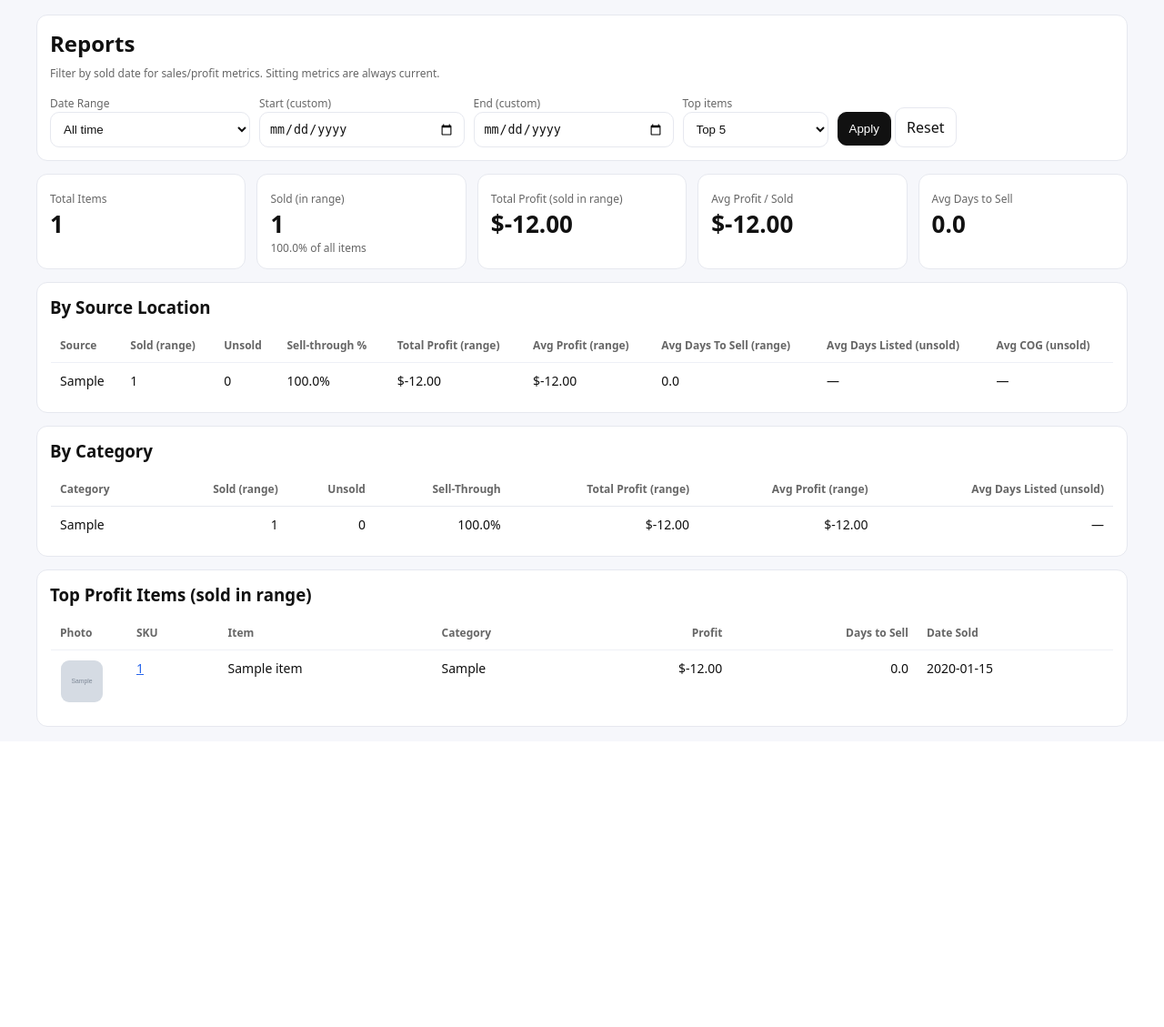
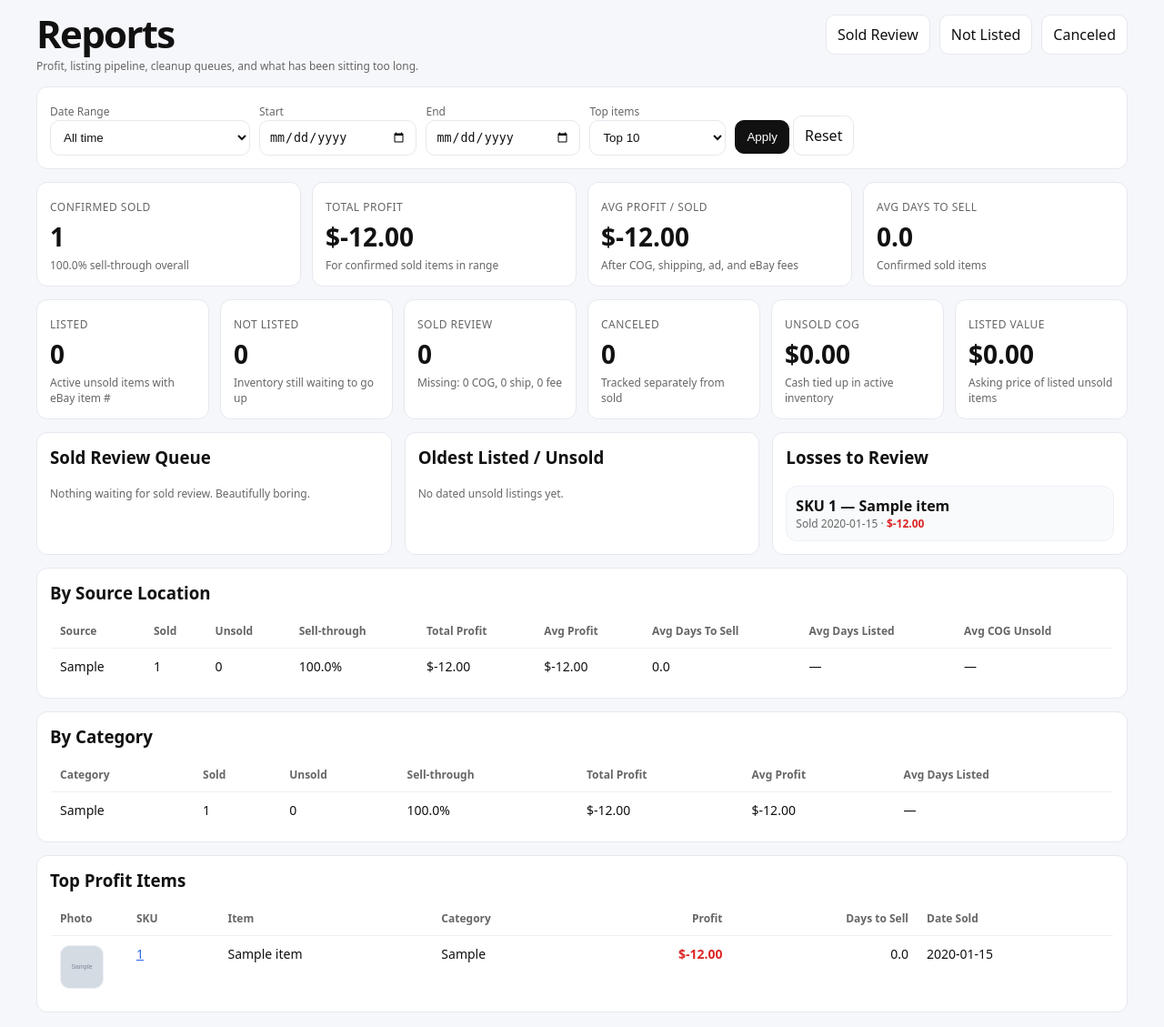
Before and after one commit to xyciasav/ebay-tracker, a Flask app: page /reports in a window 1280 px wide. Shown: the part 73-1202 px from the top of the page at 91% size. Before the commit the page ends 872 px from the top, so only its background shows below. Run offline with Flask 3, Linux system fonts and the light colour scheme; tables that the repository leaves empty hold one stand-in row (values such as "Sample post"); grey boxes marked "Sample" are stand-in pictures; parts of the project's set-up code (start-up, migrations or seed data) failed here and were passed over.

Commit message:
Refresh reporting dashboard

```diff
--- a/app.py
+++ b/app.py
@@ -1258,6 +1258,8 @@ def create_app():
         range_key = (request.args.get("range") or "all").strip().lower()
         start_s = (request.args.get("start") or "").strip()
         end_s = (request.args.get("end") or "").strip()
+        top_n = parse_int(request.args.get("top")) or 10
+        top_n = max(5, min(top_n, 25))
 
         today = datetime.utcnow().date()
 
@@ -1319,8 +1321,33 @@ def create_app():
         category_col = func.coalesce(Item.category, "Uncategorized")
         source_col = func.coalesce(Item.source_location, "Unknown")
         confirmed_sold_expr = (Item.sold.is_(True)) & (Item.sold_confirmed.is_(True)) & (Item.canceled.is_(False))
+        active_unsold_expr = (Item.sold.is_(False)) & (Item.canceled.is_(False))
+        listed_expr = (Item.ebay_item_number.isnot(None)) & (Item.ebay_item_number != "")
 
         total_items = Item.query.count()
+        listed_items = Item.query.filter(active_unsold_expr, listed_expr).count()
+        not_listed_items = Item.query.filter(active_unsold_expr).filter(~listed_expr).count()
+        sold_review_items = Item.query.filter(_sold_review_expr()).count()
+        canceled_items = Item.query.filter(Item.canceled.is_(True)).count()
+
+        unsold_inventory_cost = float(
+            db.session.query(func.coalesce(func.sum(Item.cog), 0.0))
+            .filter(active_unsold_expr)
+            .scalar() or 0.0
+        )
+        unsold_listed_value = float(
+            db.session.query(func.coalesce(func.sum(Item.sale_price), 0.0))
+            .filter(active_unsold_expr, listed_expr)
+            .scalar() or 0.0
+        )
+
+        missing_sold_review = {
+            "buyer_paid": Item.query.filter(_sold_review_expr(), Item.buyer_paid_amount.is_(None)).count(),
+            "cog": Item.query.filter(_sold_review_expr(), Item.cog.is_(None)).count(),
+            "shipping": Item.query.filter(_sold_review_expr(), Item.shipping.is_(None)).count(),
+            "ad_fee": Item.query.filter(_sold_review_expr(), Item.ad_fee.is_(None)).count(),
+            "ebay_fee": Item.query.filter(_sold_review_expr(), Item.ebay_fee.is_(None)).count(),
+        }
 
         sold_items_q = Item.query.filter(confirmed_sold_expr)
         if sold_date_filters:
@@ -1538,7 +1565,7 @@ def create_app():
         if sold_date_filters:
             top_q = top_q.filter(*sold_date_filters)
 
-        top_rows = top_q.order_by(profit_expr.desc()).limit(15).all()
+        top_rows = top_q.order_by(profit_expr.desc()).limit(top_n).all()
 
         top_profit = []
         for r in top_rows:
@@ -1577,13 +1604,89 @@ def create_app():
             for tp in top_profit:
                 tp["thumb_url"] = ""
 
+        sold_review_rows = (
+            Item.query
+            .filter(_sold_review_expr())
+            .order_by(Item.date_sold.desc(), Item.sku.desc())
+            .limit(12)
+            .all()
+        )
+        sold_review_attention = []
+        for item in sold_review_rows:
+            missing = []
+            if item.buyer_paid_amount is None:
+                missing.append("Buyer paid")
+            if item.cog is None:
+                missing.append("COG")
+            if item.shipping is None:
+                missing.append("Shipping")
+            if item.ad_fee is None:
+                missing.append("Ad fee")
+            if item.ebay_fee is None:
+                missing.append("eBay fee")
+            sold_review_attention.append({
+                "sku": item.sku,
+                "item_name": item.item_name,
+                "date_sold": item.date_sold.isoformat() if item.date_sold else "",
+                "missing": missing,
+                "profit": float(item.profit or 0.0),
+            })
+
+        aged_unsold_rows = (
+            Item.query
+            .filter(active_unsold_expr, Item.date_listed.isnot(None))
+            .order_by(Item.date_listed.asc(), Item.sku.desc())
+            .limit(12)
+            .all()
+        )
+        aged_unsold = []
+        for item in aged_unsold_rows:
+            days_listed = (today - item.date_listed).days if item.date_listed else None
+            aged_unsold.append({
+                "sku": item.sku,
+                "item_name": item.item_name,
+                "date_listed": item.date_listed.isoformat() if item.date_listed else "",
+                "days_listed": days_listed,
+                "sale_price": float(item.sale_price or 0.0),
+                "listed": bool(item.ebay_item_number),
+            })
+
+        negative_q = (
+            db.session.query(
+                Item.sku,
+                Item.item_name,
+                profit_expr.label("profit"),
+                Item.date_sold.label("date_sold"),
+            )
+            .filter(confirmed_sold_expr)
+            .filter(profit_expr < 0)
+        )
+        if sold_date_filters:
+            negative_q = negative_q.filter(*sold_date_filters)
+        negative_profit = [
+            {
+                "sku": r.sku,
+                "item_name": r.item_name,
+                "profit": float(r.profit or 0.0),
+                "date_sold": r.date_sold.isoformat() if r.date_sold else "",
+            }
+            for r in negative_q.order_by(profit_expr.asc()).limit(12).all()
+        ]
+
         kpis = {
             "total_items": total_items,
+            "listed_items": listed_items,
+            "not_listed_items": not_listed_items,
+            "sold_review_items": sold_review_items,
+            "canceled_items": canceled_items,
             "sold_items": sold_items,
             "sold_rate_pct": sold_rate_pct,
             "total_profit": float(total_profit),
             "avg_profit_per_sold": float(avg_profit_per_sold),
             "avg_days_to_sell": float(avg_days_to_sell),
+            "unsold_inventory_cost": unsold_inventory_cost,
+            "unsold_listed_value": unsold_listed_value,
+            "missing_sold_review": missing_sold_review,
         }
 
         return render_template(
@@ -1592,9 +1695,13 @@ def create_app():
             by_category=by_category,
             by_source=by_source,
             top_profit=top_profit,
+            sold_review_attention=sold_review_attention,
+            aged_unsold=aged_unsold,
+            negative_profit=negative_profit,
             range_key=range_key,
             start=start_date.isoformat() if start_date else "",
             end=end_date.isoformat() if end_date else "",
+            top_n=top_n,
         )
 
     @app.route("/item/new", methods=["GET", "POST"])
--- a/templates/reports.html
+++ b/templates/reports.html
@@ -3,22 +3,44 @@
 
 {% block content %}
 <style>
+  .report-grid{ display:grid; grid-template-columns: repeat(auto-fit, minmax(190px, 1fr)); gap:12px; margin-bottom:14px; }
+  .metric-card label{ color:var(--muted); font-size:12px; text-transform:uppercase; letter-spacing:.04em; }
+  .metric-card strong{ display:block; font-size:28px; margin-top:4px; }
+  .metric-card .small{ margin-top:4px; }
+  .attention-grid{ display:grid; grid-template-columns: repeat(auto-fit, minmax(280px, 1fr)); gap:14px; margin-bottom:14px; }
+  .report-list{ display:flex; flex-direction:column; gap:10px; }
+  .report-list-item{ border:1px solid var(--border2); border-radius:12px; padding:10px; background:var(--soft); }
+  .report-list-item a{ color:var(--text); text-decoration:none; font-weight:700; }
+  .report-list-item a:hover{ text-decoration:underline; }
+  .missing-tags{ display:flex; gap:6px; flex-wrap:wrap; margin-top:6px; }
+  .missing-tags span{ border:1px solid var(--border); border-radius:999px; padding:3px 7px; font-size:12px; color:var(--warning); background:var(--pillBg); }
   .thumb{
-    width: 46px;
-    height: 46px;
-    border-radius: 10px;
-    object-fit: cover;
-    border: 1px solid rgba(255,255,255,0.12);
-    background: rgba(255,255,255,0.03);
+    width:46px;
+    height:46px;
+    border-radius:10px;
+    object-fit:cover;
+    border:1px solid var(--border2);
+    background:var(--soft);
     display:block;
   }
+  .money-negative{ color:var(--danger); font-weight:700; }
+  .money-positive{ color:var(--success); font-weight:700; }
 </style>
 
+<div class="page-hero">
+  <div>
+    <h1>Reports</h1>
+    <div class="small">Profit, listing pipeline, cleanup queues, and what has been sitting too long.</div>
+  </div>
+  <div class="toolbar">
+    <a class="btn secondary" href="{{ url_for('index', status='sold_review') }}">Sold Review</a>
+    <a class="btn secondary" href="{{ url_for('index', status='not_listed') }}">Not Listed</a>
+    <a class="btn secondary" href="{{ url_for('index', status='canceled') }}">Canceled</a>
+  </div>
+</div>
+
 <div class="card" style="margin-bottom:14px;">
-  <h2 style="margin:0 0 8px 0;">Reports</h2>
-  <div class="small">Filter by sold date for sales/profit metrics. Sitting metrics are always current.</div>
-
-  <form method="get" style="display:flex; flex-wrap:wrap; gap:10px; align-items:end; margin-top:12px;">
+  <form method="get" style="display:flex; flex-wrap:wrap; gap:10px; align-items:end;">
     <div style="min-width:220px;">
       <label>Date Range</label>
       <select name="range">
@@ -33,22 +55,23 @@
       </select>
     </div>
 
-    <div style="min-width:180px;">
-      <label>Start (custom)</label>
+    <div style="min-width:170px;">
+      <label>Start</label>
       <input type="date" name="start" value="{{ start }}">
     </div>
 
-    <div style="min-width:180px;">
-      <label>End (custom)</label>
+    <div style="min-width:170px;">
+      <label>End</label>
       <input type="date" name="end" value="{{ end }}">
     </div>
 
-    <!-- ✅ Put Top items INSIDE the form so it submits -->
-    <div style="min-width:160px;">
+    <div style="min-width:150px;">
       <label>Top items</label>
       <select name="top">
-        <option value="5"  {% if top_n == 5 %}selected{% endif %}>Top 5</option>
+        <option value="5" {% if top_n == 5 %}selected{% endif %}>Top 5</option>
         <option value="10" {% if top_n == 10 %}selected{% endif %}>Top 10</option>
+        <option value="15" {% if top_n == 15 %}selected{% endif %}>Top 15</option>
+        <option value="25" {% if top_n == 25 %}selected{% endif %}>Top 25</option>
       </select>
     </div>
 
@@ -59,50 +82,134 @@
   </form>
 </div>
 
-<div style="display:grid; grid-template-columns: repeat(auto-fit, minmax(220px, 1fr)); gap:12px; margin-bottom:14px;">
-  <div class="card">
-    <label>Total Items</label>
-    <div style="font-size:26px; font-weight:700;">{{ kpis.total_items }}</div>
+<div class="report-grid">
+  <div class="card metric-card">
+    <label>Confirmed Sold</label>
+    <strong>{{ kpis.sold_items }}</strong>
+    <div class="small">{{ "%.1f"|format(kpis.sold_rate_pct) }}% sell-through overall</div>
+  </div>
+  <div class="card metric-card">
+    <label>Total Profit</label>
+    <strong>${{ "%.2f"|format(kpis.total_profit) }}</strong>
+    <div class="small">For confirmed sold items in range</div>
+  </div>
+  <div class="card metric-card">
+    <label>Avg Profit / Sold</label>
+    <strong>${{ "%.2f"|format(kpis.avg_profit_per_sold) }}</strong>
+    <div class="small">After COG, shipping, ad, and eBay fees</div>
+  </div>
+  <div class="card metric-card">
+    <label>Avg Days to Sell</label>
+    <strong>{{ "%.1f"|format(kpis.avg_days_to_sell) }}</strong>
+    <div class="small">Confirmed sold items</div>
+  </div>
 </div>
 
-  <div class="card">
-    <label>Sold (in range)</label>
-    <div style="font-size:26px; font-weight:700;">{{ kpis.sold_items }}</div>
-    <div class="small">{{ "%.1f"|format(kpis.sold_rate_pct) }}% of all items</div>
+<div class="report-grid">
+  <div class="card metric-card">
+    <label>Listed</label>
+    <strong>{{ kpis.listed_items }}</strong>
+    <div class="small">Active unsold items with eBay item #</div>
+  </div>
+  <div class="card metric-card">
+    <label>Not Listed</label>
+    <strong>{{ kpis.not_listed_items }}</strong>
+    <div class="small">Inventory still waiting to go up</div>
+  </div>
+  <div class="card metric-card">
+    <label>Sold Review</label>
+    <strong>{{ kpis.sold_review_items }}</strong>
+    <div class="small">
+      Missing:
+      {{ kpis.missing_sold_review.cog }} COG,
+      {{ kpis.missing_sold_review.shipping }} ship,
+      {{ kpis.missing_sold_review.ebay_fee }} fee
+    </div>
+  </div>
+  <div class="card metric-card">
+    <label>Canceled</label>
+    <strong>{{ kpis.canceled_items }}</strong>
+    <div class="small">Tracked separately from sold</div>
+  </div>
+  <div class="card metric-card">
+    <label>Unsold COG</label>
+    <strong>${{ "%.2f"|format(kpis.unsold_inventory_cost) }}</strong>
+    <div class="small">Cash tied up in active inventory</div>
+  </div>
+  <div class="card metric-card">
+    <label>Listed Value</label>
+    <strong>${{ "%.2f"|format(kpis.unsold_listed_value) }}</strong>
+    <div class="small">Asking price of listed unsold items</div>
+  </div>
 </div>
 
-  <div class="card">
-    <label>Total Profit (sold in range)</label>
-    <div style="font-size:26px; font-weight:700;">${{ "%.2f"|format(kpis.total_profit) }}</div>
+<div class="attention-grid">
+  <section class="card">
+    <h3 style="margin-top:0;">Sold Review Queue</h3>
+    <div class="report-list">
+      {% for r in sold_review_attention %}
+        <div class="report-list-item">
+          <a href="{{ url_for('item_detail', sku=r.sku, return_to=request.full_path) }}">SKU {{ r.sku }} — {{ r.item_name }}</a>
+          <div class="small">Sold {{ r.date_sold or "date unknown" }} · current profit ${{ "%.2f"|format(r.profit) }}</div>
+          {% if r.missing %}
+            <div class="missing-tags">
+              {% for m in r.missing %}<span>{{ m }}</span>{% endfor %}
             </div>
+          {% endif %}
+        </div>
+      {% else %}
+        <div class="small">Nothing waiting for sold review. Beautifully boring.</div>
+      {% endfor %}
+    </div>
+  </section>
 
-  <div class="card">
-    <label>Avg Profit / Sold</label>
-    <div style="font-size:26px; font-weight:700;">${{ "%.2f"|format(kpis.avg_profit_per_sold) }}</div>
+  <section class="card">
+    <h3 style="margin-top:0;">Oldest Listed / Unsold</h3>
+    <div class="report-list">
+      {% for r in aged_unsold %}
+        <div class="report-list-item">
+          <a href="{{ url_for('item_detail', sku=r.sku, return_to=request.full_path) }}">SKU {{ r.sku }} — {{ r.item_name }}</a>
+          <div class="small">
+            {{ r.days_listed }} days listed · ${{ "%.2f"|format(r.sale_price) }}
+            · {% if r.listed %}Listed{% else %}Not listed{% endif %}
           </div>
+        </div>
+      {% else %}
+        <div class="small">No dated unsold listings yet.</div>
+      {% endfor %}
+    </div>
+  </section>
 
-  <div class="card">
-    <label>Avg Days to Sell</label>
-    <div style="font-size:26px; font-weight:700;">{{ "%.1f"|format(kpis.avg_days_to_sell) }}</div>
+  <section class="card">
+    <h3 style="margin-top:0;">Losses to Review</h3>
+    <div class="report-list">
+      {% for r in negative_profit %}
+        <div class="report-list-item">
+          <a href="{{ url_for('item_detail', sku=r.sku, return_to=request.full_path) }}">SKU {{ r.sku }} — {{ r.item_name }}</a>
+          <div class="small">Sold {{ r.date_sold or "date unknown" }} · <span class="money-negative">${{ "%.2f"|format(r.profit) }}</span></div>
         </div>
+      {% else %}
+        <div class="small">No negative-profit confirmed sales in this range.</div>
+      {% endfor %}
+    </div>
+  </section>
 </div>
 
 <div class="card" style="margin-bottom:14px;">
   <h3 style="margin:0 0 10px 0;">By Source Location</h3>
-
   <div style="overflow:auto;">
     <table class="table" style="margin-bottom:0;">
       <thead>
         <tr>
           <th>Source</th>
-          <th>Sold (range)</th>
+          <th>Sold</th>
           <th>Unsold</th>
-          <th>Sell-through %</th>
-          <th>Total Profit (range)</th>
-          <th>Avg Profit (range)</th>
-          <th>Avg Days To Sell (range)</th>
-          <th>Avg Days Listed (unsold)</th>
-          <th>Avg COG (unsold)</th>
+          <th>Sell-through</th>
+          <th>Total Profit</th>
+          <th>Avg Profit</th>
+          <th>Avg Days To Sell</th>
+          <th>Avg Days Listed</th>
+          <th>Avg COG Unsold</th>
         </tr>
       </thead>
       <tbody>
@@ -114,27 +221,9 @@
             <td>{{ "%.1f"|format(r.sold_rate_pct) }}%</td>
             <td>${{ "%.2f"|format(r.total_profit) }}</td>
             <td>${{ "%.2f"|format(r.avg_profit) }}</td>
-          <td>
-            {% if r.avg_days_to_sell is not none %}
-              {{ "%.1f"|format(r.avg_days_to_sell) }}
-            {% else %}
-              —
-            {% endif %}
-          </td>
-          <td>
-            {% if r.avg_days_listed_unsold is not none %}
-              {{ "%.1f"|format(r.avg_days_listed_unsold) }}
-            {% else %}
-              —
-            {% endif %}
-          </td>
-          <td>
-            {% if r.avg_cog_unsold is not none %}
-              ${{ "%.2f"|format(r.avg_cog_unsold) }}
-            {% else %}
-              —
-            {% endif %}
-          </td>
+            <td>{% if r.avg_days_to_sell is not none %}{{ "%.1f"|format(r.avg_days_to_sell) }}{% else %}—{% endif %}</td>
+            <td>{% if r.avg_days_listed_unsold is not none %}{{ "%.1f"|format(r.avg_days_listed_unsold) }}{% else %}—{% endif %}</td>
+            <td>{% if r.avg_cog_unsold is not none %}${{ "%.2f"|format(r.avg_cog_unsold) }}{% else %}—{% endif %}</td>
           </tr>
         {% endfor %}
       </tbody>
@@ -145,34 +234,28 @@
 <div class="card" style="margin-bottom:14px;">
   <h3 style="margin:0 0 10px 0;">By Category</h3>
   <div style="overflow:auto;">
-    <table style="width:100%; border-collapse:collapse;">
+    <table class="table" style="margin-bottom:0;">
       <thead>
         <tr>
-          <th style="text-align:left; padding:10px; border-bottom:1px solid var(--border);">Category</th>
-          <th style="text-align:right; padding:10px; border-bottom:1px solid var(--border);">Sold (range)</th>
-          <th style="text-align:right; padding:10px; border-bottom:1px solid var(--border);">Unsold</th>
-          <th style="text-align:right; padding:10px; border-bottom:1px solid var(--border);">Sell-Through</th>
-          <th style="text-align:right; padding:10px; border-bottom:1px solid var(--border);">Total Profit (range)</th>
-          <th style="text-align:right; padding:10px; border-bottom:1px solid var(--border);">Avg Profit (range)</th>
-          <th style="text-align:right; padding:10px; border-bottom:1px solid var(--border);">Avg Days Listed (unsold)</th>
+          <th>Category</th>
+          <th>Sold</th>
+          <th>Unsold</th>
+          <th>Sell-through</th>
+          <th>Total Profit</th>
+          <th>Avg Profit</th>
+          <th>Avg Days Listed</th>
         </tr>
       </thead>
       <tbody>
         {% for r in by_category %}
           <tr>
-          <td style="padding:10px; border-bottom:1px solid var(--border2);">{{ r.category }}</td>
-          <td style="padding:10px; border-bottom:1px solid var(--border2); text-align:right;">{{ r.sold_count }}</td>
-          <td style="padding:10px; border-bottom:1px solid var(--border2); text-align:right;">{{ r.unsold_count }}</td>
-          <td style="padding:10px; border-bottom:1px solid var(--border2); text-align:right;">{{ "%.1f"|format(r.sold_rate_pct) }}%</td>
-          <td style="padding:10px; border-bottom:1px solid var(--border2); text-align:right;">${{ "%.2f"|format(r.total_profit) }}</td>
-          <td style="padding:10px; border-bottom:1px solid var(--border2); text-align:right;">${{ "%.2f"|format(r.avg_profit) }}</td>
-          <td style="padding:10px; border-bottom:1px solid var(--border2); text-align:right;">
-            {% if r.avg_days_listed_unsold is not none %}
-              {{ "%.1f"|format(r.avg_days_listed_unsold) }}
-            {% else %}
-              —
-            {% endif %}
-          </td>
+            <td>{{ r.category }}</td>
+            <td>{{ r.sold_count }}</td>
+            <td>{{ r.unsold_count }}</td>
+            <td>{{ "%.1f"|format(r.sold_rate_pct) }}%</td>
+            <td>${{ "%.2f"|format(r.total_profit) }}</td>
+            <td>${{ "%.2f"|format(r.avg_profit) }}</td>
+            <td>{% if r.avg_days_listed_unsold is not none %}{{ "%.1f"|format(r.avg_days_listed_unsold) }}{% else %}—{% endif %}</td>
           </tr>
         {% endfor %}
       </tbody>
@@ -181,8 +264,7 @@
 </div>
 
 <div class="card" style="margin-top:14px;">
-  <h3 style="margin:0 0 10px 0;">Top Profit Items (sold in range)</h3>
-
+  <h3 style="margin:0 0 10px 0;">Top Profit Items</h3>
   <table class="table">
     <thead>
       <tr>
@@ -202,21 +284,15 @@
             {% if r.thumb_url %}
               <img class="thumb" src="{{ r.thumb_url }}" alt="thumb" loading="lazy">
             {% else %}
-        <div class="thumb" style="display:flex; align-items:center; justify-content:center; font-size:12px; opacity:.6;">
-          —
-        </div>
+              <div class="thumb" style="display:flex; align-items:center; justify-content:center; font-size:12px; opacity:.6;">—</div>
             {% endif %}
           </td>
-        <td>
-          <a href="{{ url_for('item_detail', sku=r.sku) }}">{{ r.sku }}</a>
-        </td>
+          <td><a href="{{ url_for('item_detail', sku=r.sku, return_to=request.full_path) }}">{{ r.sku }}</a></td>
           <td>{{ r.item_name }}</td>
           <td>{{ r.category }}</td>
-        <td style="text-align:right;">${{ '%.2f'|format(r.profit) }}</td>
-        <td style="text-align:right;">
-          {% if r.days_to_sell is none %}—{% else %}{{ '%.1f'|format(r.days_to_sell) }}{% endif %}
-        </td>
-        <td>{{ r.date_sold or '—' }}</td>
+          <td style="text-align:right;" class="{% if r.profit < 0 %}money-negative{% else %}money-positive{% endif %}">${{ "%.2f"|format(r.profit) }}</td>
+          <td style="text-align:right;">{% if r.days_to_sell is none %}—{% else %}{{ "%.1f"|format(r.days_to_sell) }}{% endif %}</td>
+          <td>{{ r.date_sold or "—" }}</td>
         </tr>
       {% endfor %}
     </tbody>
```
Lines whose indentation alone changed are shown as unchanged.
